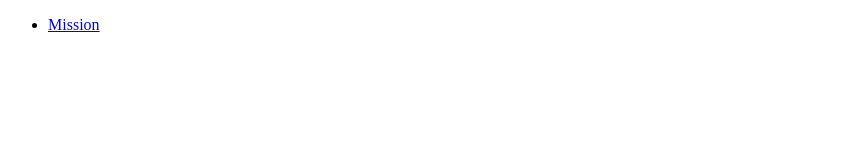
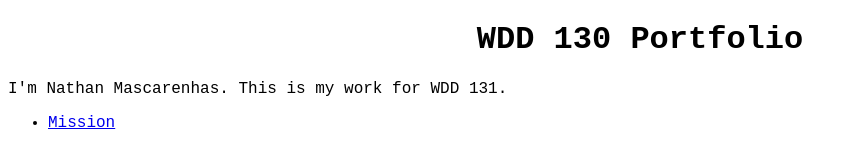
Before and after one commit to natemasca/WDD-131, a plain HTML site: page index.html in a window 1280 px wide. Shown: the whole page, without its empty margins (0-853 px from the left). Drawn offline with Linux system fonts and the light colour scheme.

Commit message:
added javascript and css

```diff
--- a/index.html
+++ b/index.html
@@ -5,12 +5,16 @@
     <meta name="viewport" content="width=device-width, initial-scale=1.0">
     <meta name="description" content="This is a portfolio webpage with the work from wdd 131 by Nathan Mascarenhas.">
     <meta name="author" content="Nathan Mascarenhas">
-    <title>Nathan Mascarenhas: WDD 131 portfolio</title>
+    <title>Nathan Mascarenhas: WDD 131 Portfolio</title>
+    <link rel="stylesheet" href="styles.css">
     <!--Link: https://natemasca.github.io/WDD-131/-->
 </head>
 <body>
-    <header></header>
+    <header>
+        <h1>WDD 130 Portfolio</h1>
+    </header>
     <main>
+        <p class="darktext">I'm Nathan Mascarenhas. This is my work for WDD 131.</p>
         <nav>
             <ul>
                 <li><a href="mission/index.html">Mission</a></li>
--- /dev/null
+++ b/mission/mission.js
@@ -0,0 +1,4 @@
+const apples = 10;
+const oranges = 5;
+
+console.log(apples + oranges);
--- /dev/null
+++ b/styles.css
@@ -0,0 +1,7 @@
+body {
+    font-family: 'Courier New', Courier, monospace;
+}
+
+h1 {
+    text-align: center;
+}
```
Also changed, not shown: mission/index.html (+1 -0 lines).
